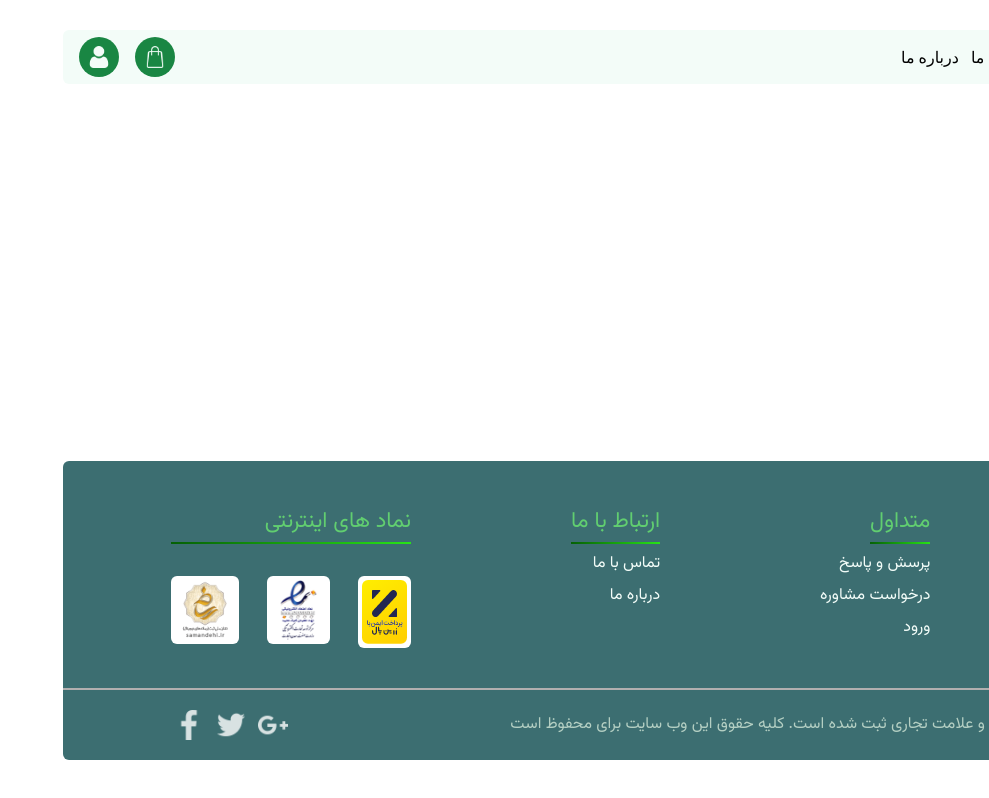
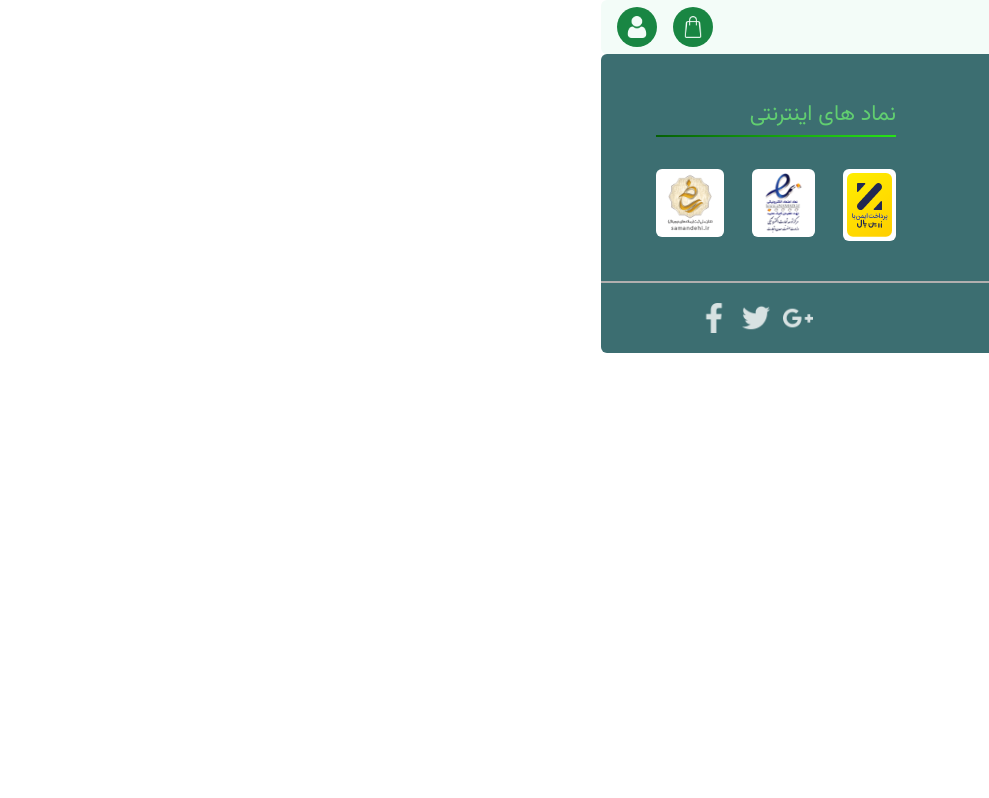
Before and after one commit to MJavadDe/e-commerc-, a Next.js app: page / in a window 1280 px wide. Shown: the whole page, without its empty margins (291-1280 px from the left). Built offline with nearby package versions, Linux system fonts and the light colour scheme.

Commit message:
header and footer position fixed

```diff
--- a/Components/footer&components/Footer.jsx
+++ b/Components/footer&components/Footer.jsx
@@ -4,7 +4,7 @@ import FooterTop from './components/FooterTop';
 
 const Footer = () => {
     return (
-        <div className='bottom-[40px] rounded-md flex flex-col md:flex-wrap text-[#F2FCF8] absolute font-vazir bg-[#3C6E71] w-[90.92%]'>
+        <div className=' rounded-md flex flex-col md:flex-wrap text-[#F2FCF8] font-vazir bg-[#3C6E71] w-[90.92%]'>
            <FooterTop/>
 
             <FooterBottom/>
--- a/Components/layout.js
+++ b/Components/layout.js
@@ -6,9 +6,9 @@ const Layout = ({ title, children }) => {
     <>
       <Head>
         <title>{`${title} - online course`}</title>
-<link rel="preconnect" href="https://fonts.googleapis.com" />
-<link rel="preconnect" href="https://fonts.gstatic.com" crossorigin />
-<link href="https://fonts.googleapis.com/css2?family=Signika:wght@300;400&family=Vazirmatn:wght@100;300;400;700&display=swap" rel="stylesheet" />
+        <link rel="preconnect" href="https://fonts.googleapis.com" />
+        <link rel="preconnect" href="https://fonts.gstatic.com" crossorigin />
+        <link href="https://fonts.googleapis.com/css2?family=Signika:wght@300;400&family=Vazirmatn:wght@100;300;400;700&display=swap" rel="stylesheet" />
       </Head>
       <Navbar />
       <main>{children}</main>
--- a/Components/navbar/Navbar.jsx
+++ b/Components/navbar/Navbar.jsx
@@ -7,7 +7,7 @@ import "public/logo.png";
 
 const Navbar = () => {
   return (
-    <div className="bg-[#F3FCF8] top-[30px] absolute grid grid-flow-col justify-between px-4 w-[90.92%] rounded-md">
+    <div className="bg-[#F3FCF8] grid grid-flow-col justify-between px-4 w-[90.92%] rounded-md">
       <div className="grid grid-flow-col gap-3 items-center">
         <Link href="/courses">
           <Button children={<img src="logo.png"></img>} />
```
